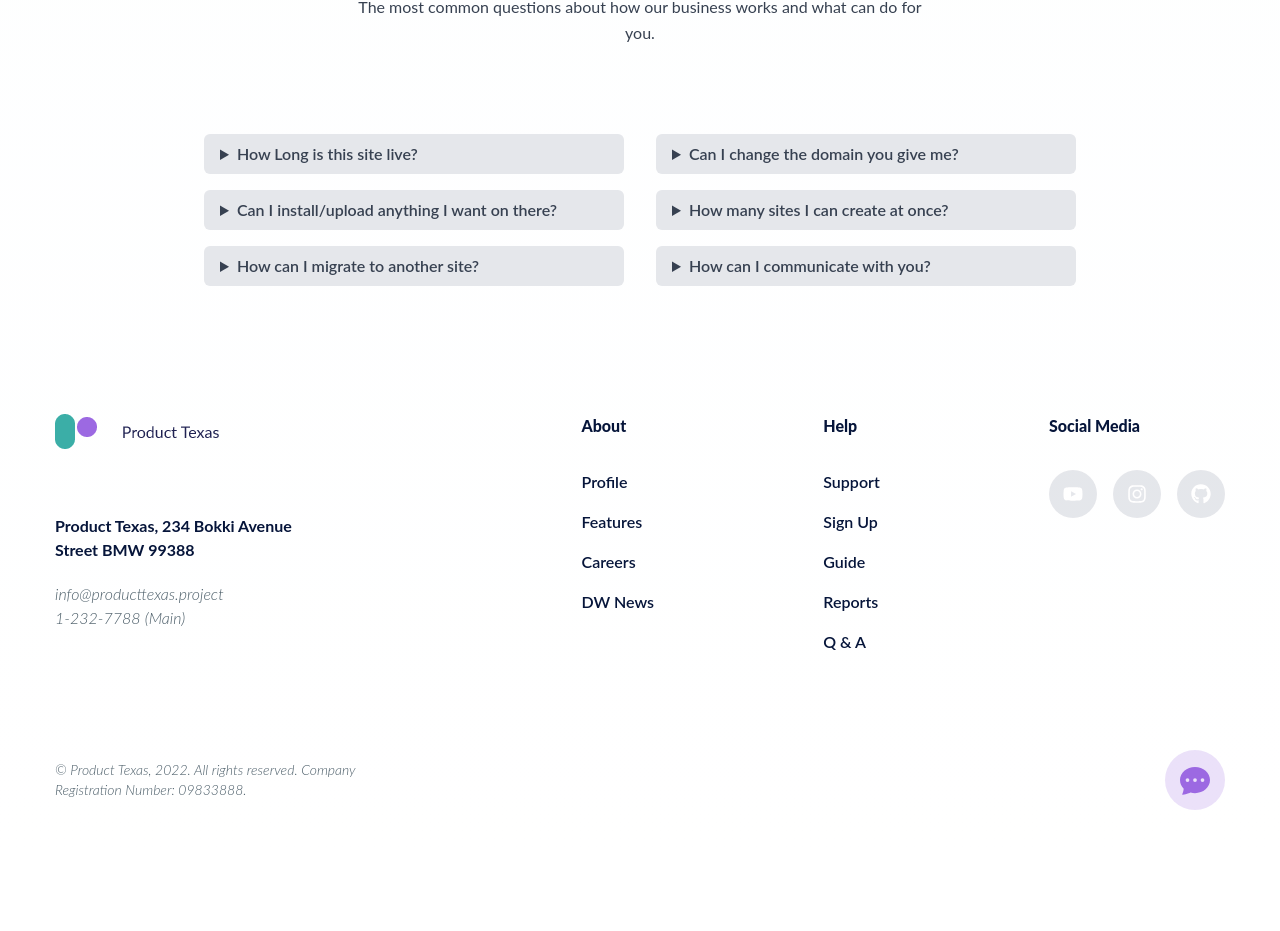
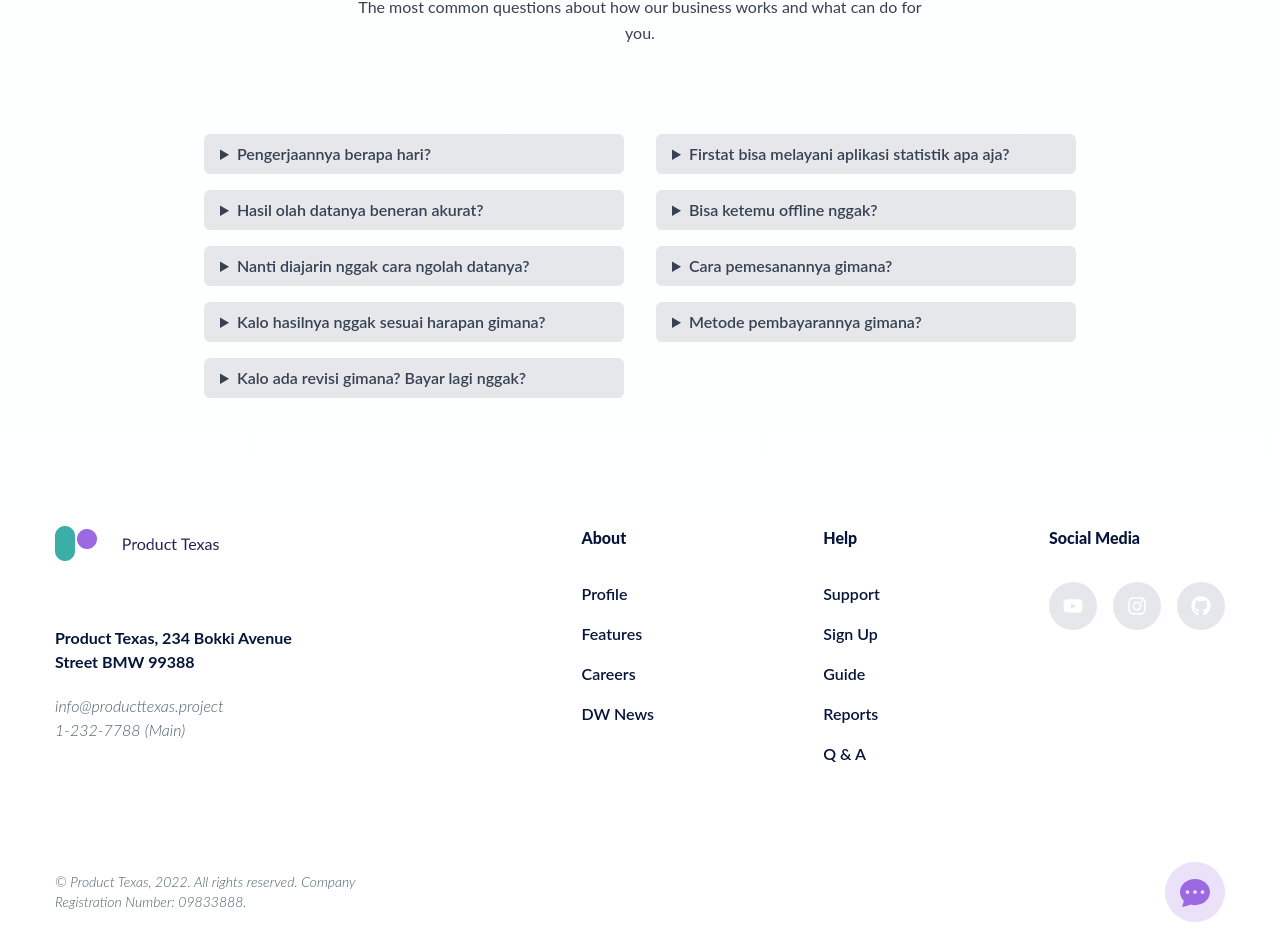
Before and after one commit to Farkhanariyasa/lanpage-ID, a React (Create React App) app: page / in a window 1280 px wide. Shown: the part 5314-6245 px from the top of the page. Before the commit the page ends 6172 px from the top, so only its background shows below. Built offline with nearby package versions, Linux system fonts and the light colour scheme; the HTML template or start-up script is replaced by a standard one.

Commit message:
input data faq

```diff
--- a/src/components/FAQ.js
+++ b/src/components/FAQ.js
@@ -19,70 +19,92 @@ const FAQ = () => {
               <div class="w-full lg:w-1/2 px-4 py-2">
                 <details class="mb-4">
                   <summary class="font-semibold  bg-gray-200 rounded-md py-2 px-4">
-                    How Long is this site live?
+                    Pengerjaannya berapa hari?
                   </summary>
 
                   <span>
-                    Laboris qui labore cillum culpa in sunt quis sint veniam.
-                    Dolore ex aute deserunt esse ipsum elit aliqua. Aute quis
-                    minim velit nostrud pariatur culpa magna in aute.
+                    Normally,  pengerjaan olah data bisa selesai dalam waktu 2-4 hari karena ada antrian. Tapi kalau kamu urgent banget harus kelar besoknya, kita bisa kok siapin paket express buat kamu. Kamu cuma nambah 20% aja dari harga yang sudah disepakati.
                   </span>
                 </details>
                 <details class="mb-4">
                   <summary class="font-semibold bg-gray-200 rounded-md py-2 px-4">
-                    Can I install/upload anything I want on there?
+                    Hasil olah datanya beneran akurat?
                   </summary>
 
                   <span>
-                    Laboris qui labore cillum culpa in sunt quis sint veniam.
-                    Dolore ex aute deserunt esse ipsum elit aliqua. Aute quis
-                    minim velit nostrud pariatur culpa magna in aute.
+                    Pastinya!!! Tim kami dilead oleh statistician lulusan Amerika Serikat yang udah biasa menghadapi klien ga cuma dari Indonesia tapi juga dari luar negeri loh!
                   </span>
                 </details>
                 <details class="mb-4">
                   <summary class="font-semibold  bg-gray-200 rounded-md py-2 px-4">
-                    How can I migrate to another site?
+                    Nanti diajarin nggak cara ngolah datanya?
                   </summary>
 
                   <span>
-                    Laboris qui labore cillum culpa in sunt quis sint veniam.
-                    Dolore ex aute deserunt esse ipsum elit aliqua. Aute quis
-                    minim velit nostrud pariatur culpa magna in aute.
+                    Bisa donk! Jadi setelah teman-teman mengirimkan datanya, dalam waktu 2-4 hari, teman-teman akan kami ajak meeting untuk kami ajarkan cara pengolahan datanya dari awal sampai bagaimana cara membacanya!
+                  </span>
+                </details>
+                <details class="mb-4">
+                  <summary class="font-semibold  bg-gray-200 rounded-md py-2 px-4">
+                    Kalo hasilnya nggak sesuai harapan gimana?
+                  </summary>
+
+                  <span>
+                  Kita akan bantu menemukan metode yang tepat sesuai dengan kondisi data kamu. Kami tidak akan memanipulasi data alias ngubah-ngubah data apapun karena kan ga boleh ya… Instead, kami akan bantu mencarikan justifikasi yang bisa kamu pakai buat menghadapi sidang.
+                  </span>
+                </details>
+                <details class="mb-4">
+                  <summary class="font-semibold  bg-gray-200 rounded-md py-2 px-4">
+                    Kalo ada revisi gimana? Bayar lagi nggak?
+                  </summary>
+
+                  <span>
+                    Temen-temen dapat GRATIS revisi minor kok. Kecuali kalau berubah total dari awal (bahkan data dan tujuan penelitiannya ganti), nanti ada charge 50% dari harga yang sudah disepakati.
                   </span>
                 </details>
               </div>
               <div class="w-full lg:w-1/2 px-4 py-2">
                 <details class="mb-4">
                   <summary class="font-semibold  bg-gray-200 rounded-md py-2 px-4">
-                    Can I change the domain you give me?
+                    Firstat bisa melayani aplikasi statistik apa aja?
                   </summary>
 
                   <span class="px-4 py-2">
-                    Laboris qui labore cillum culpa in sunt quis sint veniam.
-                    Dolore ex aute deserunt esse ipsum elit aliqua. Aute quis
-                    minim velit nostrud pariatur culpa magna in aute.
+                    Kita bisa bantu analisa data kamu dengan program statistik apa aja, mulai dari SPSS, R, Python, SmartPLS, MPlus, EVIEWS, SAS, STATA.
                   </span>
                 </details>
                 <details class="mb-4">
                   <summary class="font-semibold  bg-gray-200 rounded-md py-2 px-4">
-                    How many sites I can create at once?
+                    Bisa ketemu offline nggak?
                   </summary>
 
                   <span class="px-4 py-2">
-                    Laboris qui labore cillum culpa in sunt quis sint veniam.
-                    Dolore ex aute deserunt esse ipsum elit aliqua. Aute quis
-                    minim velit nostrud pariatur culpa magna in aute.
+                    Ooo bisa dong!!! hubungin aja dulu, kalo Tuhan mengizinkan kita bisa ketemu kok di mana pun kamu berada. Soalnya, tim konsultan kami tersebar di berbagai kota di Indonesia.
                   </span>
                 </details>
                 <details class="mb-4">
                   <summary class="font-semibold  bg-gray-200 rounded-md py-2 px-4">
-                    How can I communicate with you?
+                    Cara pemesanannya gimana?
                   </summary>
 
                   <span class="px-4 py-2">
-                    Laboris qui labore cillum culpa in sunt quis sint veniam.
-                    Dolore ex aute deserunt esse ipsum elit aliqua. Aute quis
-                    minim velit nostrud pariatur culpa magna in aute.
+                    1. Hubungi kontak kami melalui WA, telepon, atau email yang sudah tertera
+                    2. Free konsultasi untuk mengetahui apakah projek kamu memungkinkan untuk kami kerjakan
+                    3. Kamu akan diminta untuk mengirimkan bab 1,2 dan 3 atau setidaknya hipotesis penelitian serta data set
+                    4. Kamu melakukan 50% pembayaran
+                    5. Proses pengerjaan analisis akan memakan waktu selama 1 - 3 hari
+                    6. Hasil analisis akan disampaikan atau didiskusikan melalui meeting (online/offline)
+                    7. Kamu melakukan sisa 50% pembayaran
+                    8. Ketika pembayaran sudah diterima, hasil, laporan dan lampiran akan dikirimkan melalui email
+                  </span>
+                </details>
+                <details class="mb-4">
+                  <summary class="font-semibold  bg-gray-200 rounded-md py-2 px-4">
+                    Metode pembayarannya gimana?
+                  </summary>
+
+                  <span class="px-4 py-2">
+                    Untuk saat ini kami hanya menggunakan transfer bank untuk metode pembayaran. Kamu boleh bayar 50% dulu di awal ketika kita sudah deal, dan 50% sisanya bisa kamu bayarkan setelah dapat hasilnya.
                   </span>
                 </details>
               </div>
```
